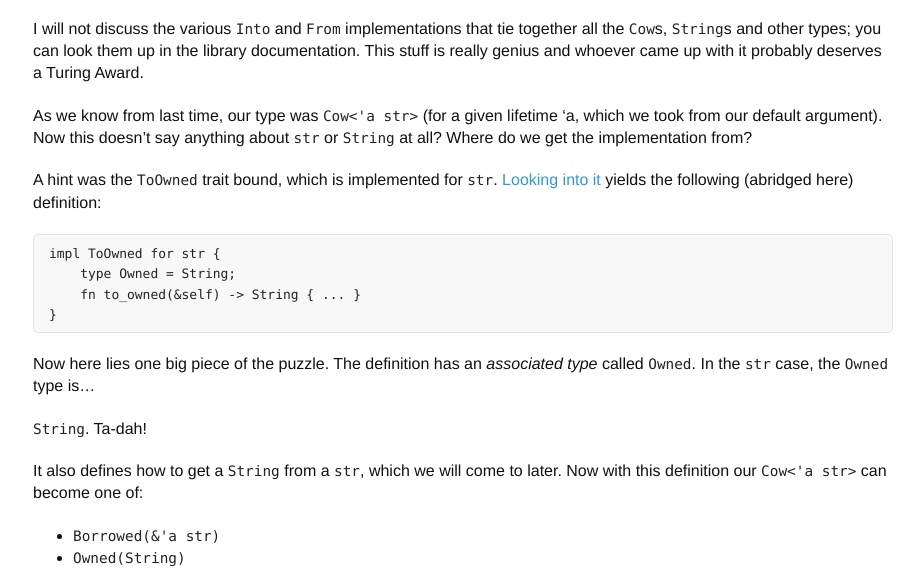
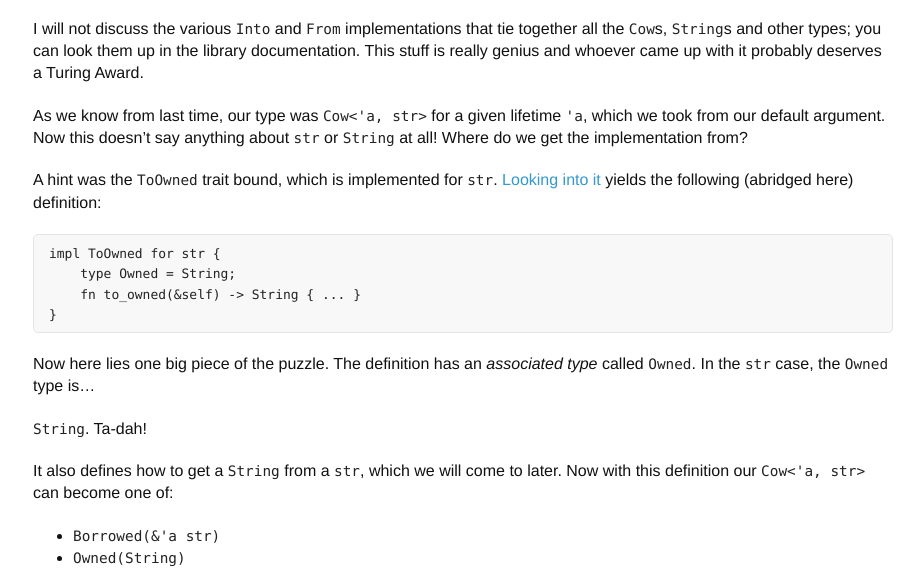
Before and after one commit to llogiq/llogiq.github.io, a Jekyll site: the page built from _posts/2015-07-10-cow-redux.md, in a window 1280 px wide and 900 px high, scrolled down 628 px. Shown: the part 153-741 px from the top of the window, without its empty margins (177-1101 px from the left). Built offline with Jekyll 4.4.1, drawn with Linux system fonts in a browser that asks for light colours.

Commit message:
Fixed a missing comma, twice (thanks to protestor)

```diff
--- a/_posts/2015-07-10-cow-redux.md
+++ b/_posts/2015-07-10-cow-redux.md
@@ -42,10 +42,10 @@ tie together all the `Cow`s, `String`s and other types; you can look
 them up in the library documentation. This stuff is really genius and
 whoever came up with it probably deserves a Turing Award.
 
-As we know from last time, our type was `Cow<'a str>` (for a given
-lifetime 'a, which we took from our default argument). Now this doesn't
-say anything about `str` or `String` at all? Where do we get the
-implementation from?
+As we know from last time, our type was `Cow<'a, str>` for a given
+lifetime `'a`, which we took from our default argument. Now this
+doesn't say anything about `str` or `String` at all! Where do we get
+the implementation from?
 
 A hint was the `ToOwned` trait bound, which is implemented for `str`.
 [Looking into it](http://doc.rust-lang.org/src/collections/str.rs.html#404)
@@ -65,7 +65,7 @@ is...
 `String`. Ta-dah!
 
 It also defines how to get a `String` from a `str`, which we will come
-to later. Now with this definition our `Cow<'a str>` can become one of:
+to later. Now with this definition our `Cow<'a, str>` can become one of:
 
 * `Borrowed(&'a str)`
 * `Owned(String)`
```
Also changed, not shown: _posts/2015-07-09-cow.md (+4 -3 lines).
